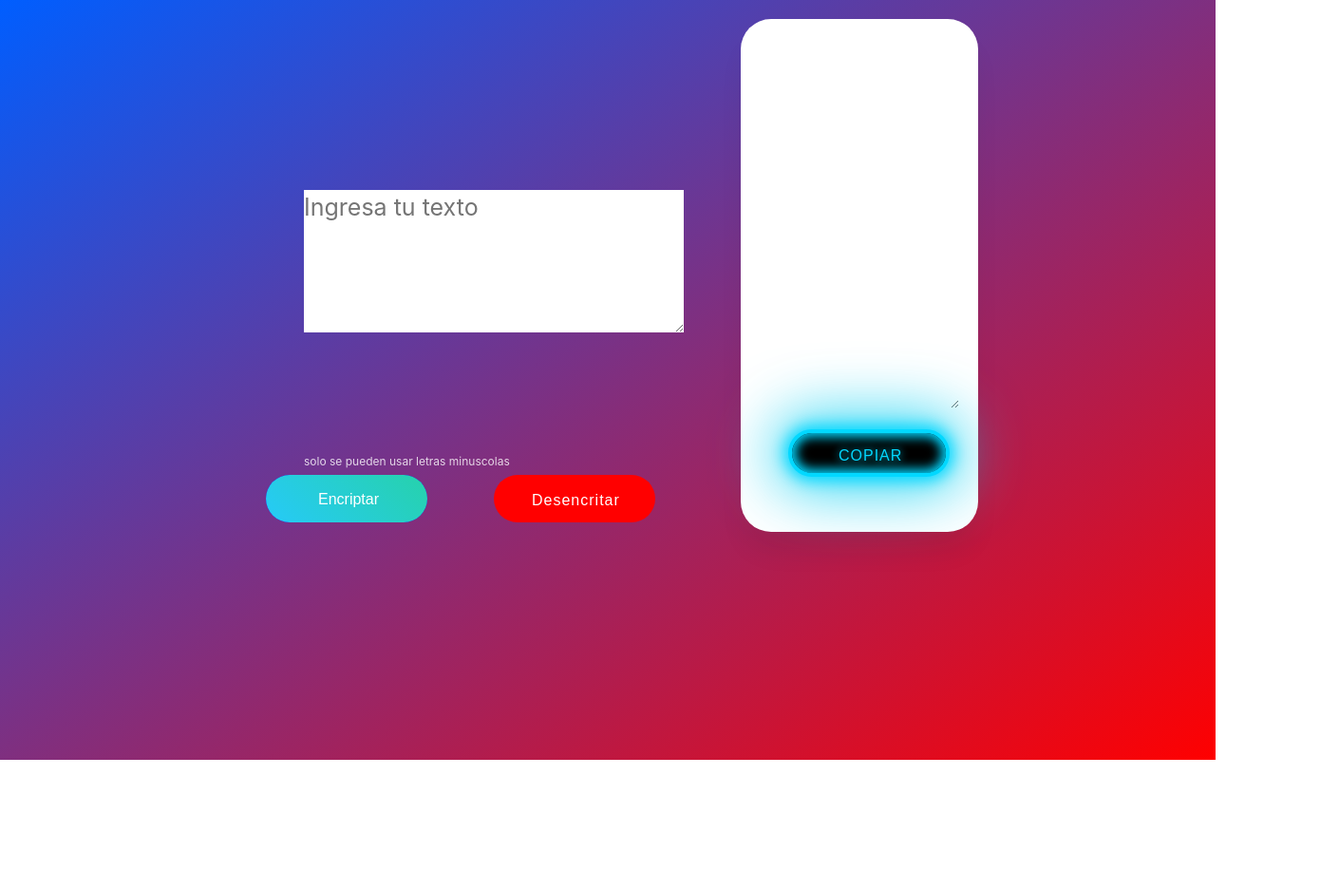
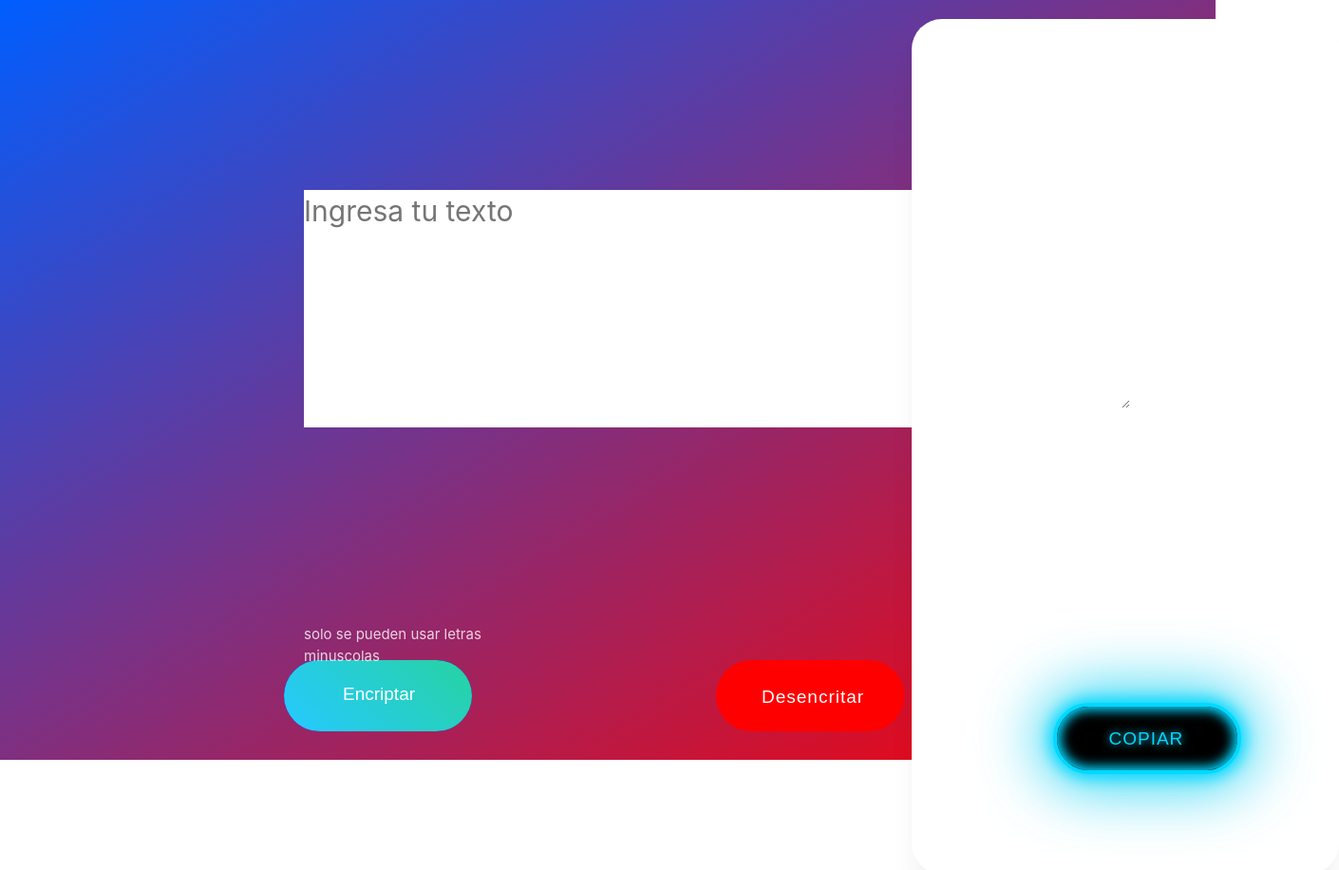
Before and after one commit to DarkYisus/Text-Encriptor, a plain HTML site: page index.html in a window 1280 px wide. Shown: the top 916 px of the page at 95% size, 1410 px wide, since content can reach past the window. Before the commit the page ends 800 px from the top, so only its background shows below. Drawn offline with Linux system fonts and the light colour scheme.

Commit message:
Se a actualisa do el estilo css

```diff
--- a/style.css
+++ b/style.css
@@ -23,14 +23,14 @@ body{
 
 .texto-input{
     position: static;
-    width: 400px;
-    height: 150px;
+    width: 700px;
+    height: 250px;
     align-items: center;
 
     font-family: 'inter';
     font-style: normal;
     font-weight: 400;
-    font-size: 25px;
+    font-size:30px;
     line-height: 150%;
 
 
@@ -43,9 +43,9 @@ body{
 
 .text-encrip{
     position: absolute;
-    width: 250px;
-    height: 540px;
-    left: 780px;
+    width: 450px;
+    height: 900px;
+    left: 75%;
     top: 20px;
 
     background: #fff;
@@ -63,7 +63,7 @@ body{
     font-family: 'inter';
     font-style: normal;
     font-weight: 400;
-    font-size: 20px;
+    font-size: 30px;
     line-height: 100%;
 
     color: #000;
@@ -82,7 +82,7 @@ body{
     font-family: 'Inter';
     font-style: none;
     font-weight: 400;
-    font-size: 12px;
+    font-size: 15px;
     line-height: 150%;
 
     color: #fff;
@@ -100,28 +100,29 @@ body{
 .buttoms a{
     display: flex;
     position: absolute;
-    width: 170px;
-    height: 50px;
+    width: 198px;
+    height: 75px;
 
     text-decoration: none;
-    border-radius: 25px;
+    border-radius: 50px;
     cursor: pointer;
     transition: all 200ms ease;
 }
 
 .buttoms p{
     left: 40px;
+    font-size: 19px;
     z-index: 1;
 }
 
 .encrip{
     overflow: hidden;
     position: relative;
-    left: -10%;
+    left: -3%;
     top: 195%;
 
     color: #fff;
-    padding: 17px 55px;
+    padding: 25px 62px;
     border-radius: 30px;
     box-shadow: 0 0 0 0 rgba(143, 64, 248, 0.5),
                 0 0 0 0 rgba(39, 200, 255, 0.5);
@@ -131,23 +132,23 @@ body{
 
 .decrypt{
     position: absolute;
-    left: 50%;
+    left: 62%;
     top: 195%;
 
     background: #FF0000;
-    padding: 18px 40px;
+    padding: 28px 48px;
     color: #fff;
     letter-spacing: 1px;
     overflow: hidden;
 }
 
 .copy{
-    position: static;
-    left: 20%;
+    position: absolute;
+    left: 33%;
     top: 80%;
 
     border: 0.25EM SOLID #02d8ff;
-    padding: 15px 49px;
+    padding: 23px 55px;
     color: #02d8ff;
     text-transform: uppercase;
     letter-spacing: 1px;
```
